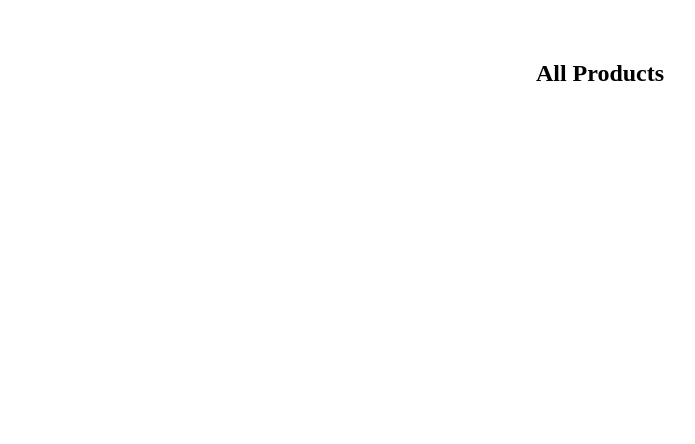
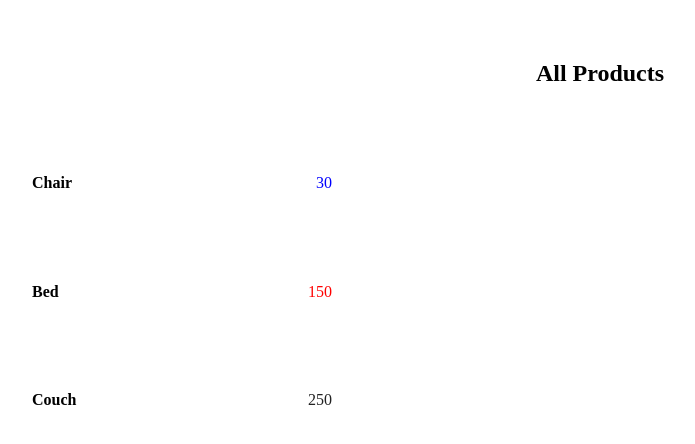
Before and after one commit to Quangnguyenz/styled-component, a React (Create React App) app: page / in a window 1280 px wide. Shown: the top 444 px of the page, without its empty margins (40-735 px from the left). Built offline with nearby package versions, Linux system fonts and the light colour scheme.

Commit message:
styled components

```diff
--- /dev/null
+++ b/src/components/Product.js
@@ -0,0 +1,37 @@
+import React from 'react'
+import styled, { css } from 'styled-components'
+const Product = ({ name, price }) => {
+    return (
+        <Wrapper price={price}>
+            <h4>{name}</h4>
+            <p>{price}</p>
+        </Wrapper>
+    )
+}
+
+const Wrapper = styled.article`
+width: 300px;
+background:#fff;
+padding:1rem;
+border-radius: 0.25rem;
+margin:1rem;
+display:flex;
+justify-content:space-between;
+align-items:center;
+h4{
+    text-transform: capitalize;
+}
+p{
+    color: ${({ price }) => {
+        if (price < 100) {
+            return 'blue'
+        }
+        if (price < 200) {
+            return 'red'
+        }
+        return '#222'
+    }}
+}
+`
+
+export default Product
--- a/src/components/Products.js
+++ b/src/components/Products.js
@@ -1,5 +1,6 @@
 import React from 'react'
 import Title from './ComplexTitle'
+import Product from './Product'
 const products = [
     { id: 1, name: 'chair', price: 30 },
     { id: 2, name: 'bed', price: 150 },
@@ -10,6 +11,9 @@
     return (
         <section>
             <Title title="all products"></Title>
+            {products.map((product) => {
+                return <Product key={product.id} {...product} />
+            })}
         </section>
     )
 }
```
